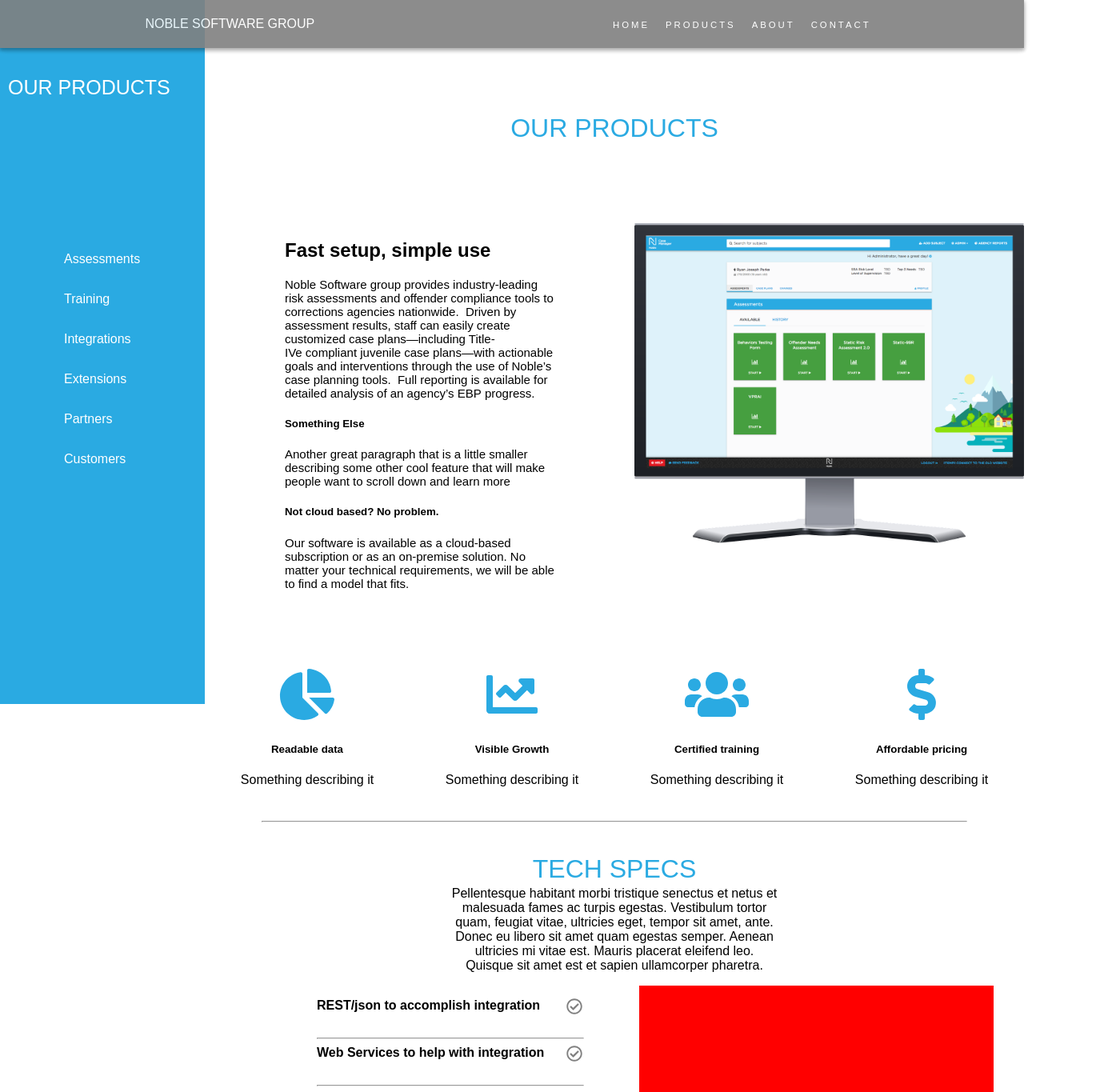
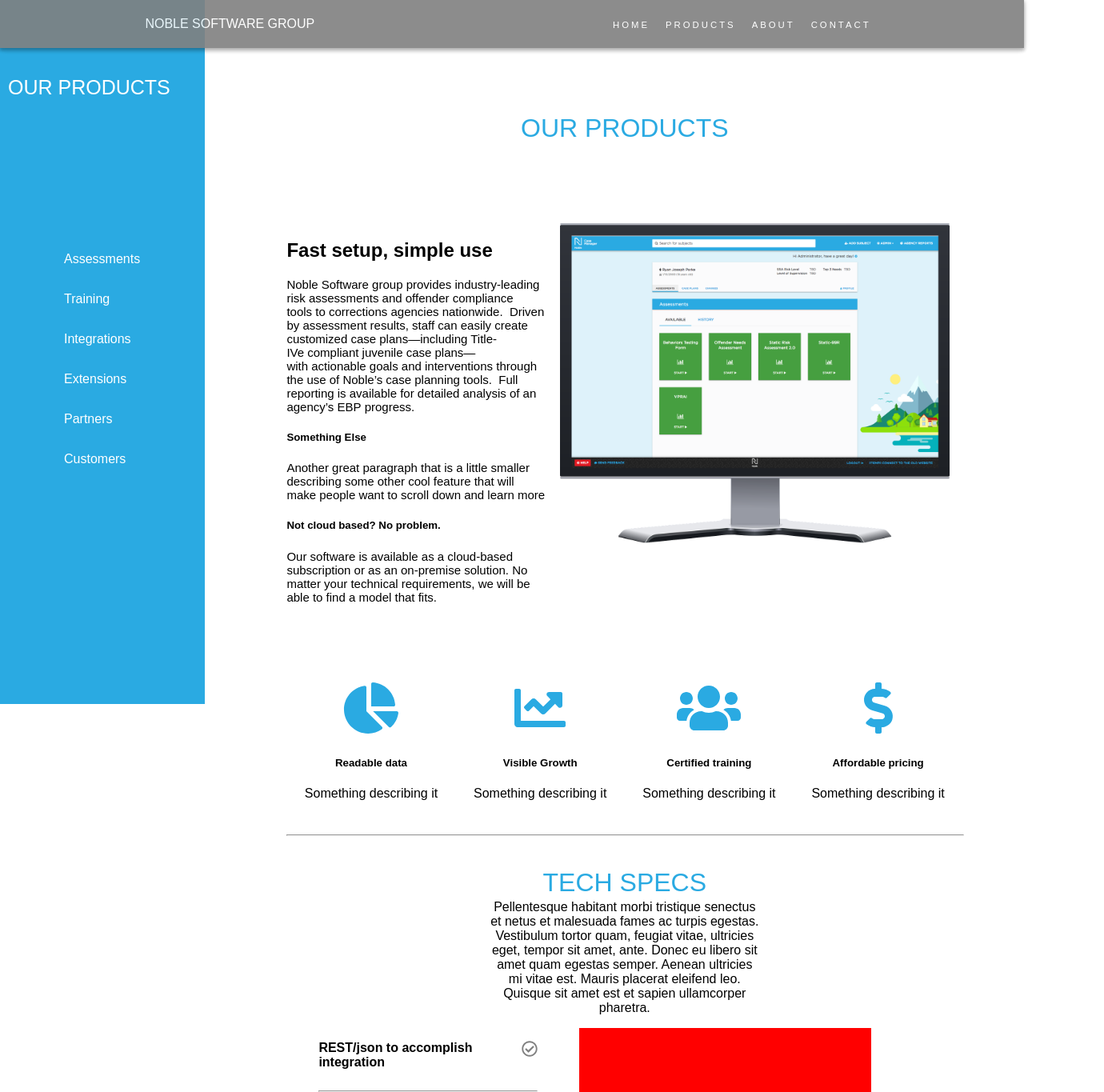
Before and after one commit to ryanjparke/Noble---Marketing-, a React (Create React App) app: page /products in a window 1280 px wide. Shown: the top 1365 px of the page at 80% size, 1380 px wide, since content can reach past the window. Built offline with nearby package versions, Linux system fonts and the light colour scheme; a web font is replaced by a local one.

Commit message:
product page spacing fix

```diff
--- a/src/Components/Products/Products.css
+++ b/src/Components/Products/Products.css
@@ -2,13 +2,13 @@
     height: 100vh;
     width: 100vw;
 
-    display: flex;
+    display: inline-flex;
     flex-direction: row;
     align-items: center;
 
     /* background: url('./../../assets/Productsback.jpg'); */
     /* background-size: cover; */
-    /* background-color: black; */
+    /* background-color: red; */
     /* background-position: left top; */
 
 }
@@ -44,7 +44,7 @@
 }
 
 .innerProducts {
-    background-color: red;
+    /* background-color: red; */
     /* height: 90%; */
     width: 0%;
     display: flex;
@@ -64,8 +64,6 @@
 }
 
 .innerProducts a:hover {
-    /* border: thin solid black; */
-    /* width: 10vw; */
     color: #808080;
 }
 
@@ -73,29 +71,16 @@
 
 .productsIntro {
     height: 100vh;
-    width: 100vw;
-    margin-left: 20vw;
+    /* width: 100vw; */
+    /* width: 86.5%; */
+    margin-left: 28vw;
+    margin-right: 6vw;
     margin-top: 220px;
 
     /* border: thin solid black; */
     /* background-color: rgba(35, 34, 34, 0.61); */
 }
 
-.displayModal {
-    position: fixed;
-
-    /* margin-left: 45vw; */
-    z-index: 5;
-    transition: .5s;
-}
-
-.hideModal {
-    position: fixed;
-    left: -150px;
-    right: 0;
-    transition-delay: .15s;
-    transition: .5s;
-}
 .productsHeader {
     color: #2AAAE2;
     /* margin-top: 50px; */
@@ -103,7 +88,6 @@
 
     font-weight: lighter;
     font-size: 32px;
-
 }
 
 .productsDesc {
@@ -121,7 +105,7 @@
 
 .descLeft {
     width: 50%;
-    margin-left: 100px;
+    /* margin-left: 100px; */
     /* background-color: red; */
 
     text-align: left;
@@ -144,7 +128,7 @@
 
 .descRight img {
     height: 50vh;
-    margin-left: 100px;
+    /* margin-left: 100px; */
     /* width: 100vw; */
 }
 
@@ -180,11 +164,11 @@
 
 /************* DIVIDERS *************/
 .style1 {
-    width: 86%;
+    width: 100%;
 
 }
 .style2 {
-    width: 100%;
+    /* width: 100%; */
 }
 /************** TECH SECTION **************/
 
@@ -212,7 +196,7 @@
 
 .techSection {
     /* background-color: red; */
-    margin-left: 100px;
+    /* margin-left: 100px; */
     width: 86.5%;
     display: flex;
     justify-content: space-between;
@@ -266,7 +250,7 @@
 }
 
 .testimonialContent {
-    margin-left: 100px;
+    /* margin-left: 100px; */
     width: 86.5%;
 
     display: flex;
@@ -313,13 +297,13 @@
 
 .joinusDesc {
     width: 86.5%;
-    margin-left: 100px;
+    /* margin-left: 100px; */
     font-weight: lighter;
     text-align: left;
     /* background-color: red; */
 }
 .getStartedEnding {
-    margin-left: 100px;
+    /* margin-left: 100px; */
     height: 300px;
     width: 100%;
     display: flex;
@@ -357,16 +341,20 @@
 }
 /************* FOOTER *************/
 .productsFooterContainer {
-    display: flex;
+    /* padding-left: 100px; */
+    display: inline-flex;
     flex-direction: row;
-    justify-content: space-around;
+    justify-content: space-between;
     align-items: center;
-    text-align: right;
     width: 86.5%;
     height: 100px;
-    /* margin-left: 200px; */
-    /* background-color: red; */
+    background-color: red;
 }
+.productsFooterContainer h4 {
+    color: yellow;
+    justify-content: right;
+}
+
 .mobileproductstopHeader {
     display: none;
 }
--- a/src/Components/Products/Products.js
+++ b/src/Components/Products/Products.js
@@ -238,16 +238,16 @@
                             <div className='productpagegetStarted'>
                                 <p>GET STARTED</p>
                             </div>
-                            <div className='productsFooterContainer'>
-                                <h4>hello</h4>
+                        </div>
+                        {/***** Footer Section *****/}
+                        <div className='productsFooterContainer'>
+                                {/* <h4>hello</h4> */}
                                 <h4>hello</h4>
                                 <h4>hello</h4>
                                 <h4>hello</h4>
                             </div>
-                        </div>
                     </div>
                 </div>
-                {/***** Footer Section *****/}
 
 
                 {/********* MOBILE VIEW *********/}
```
